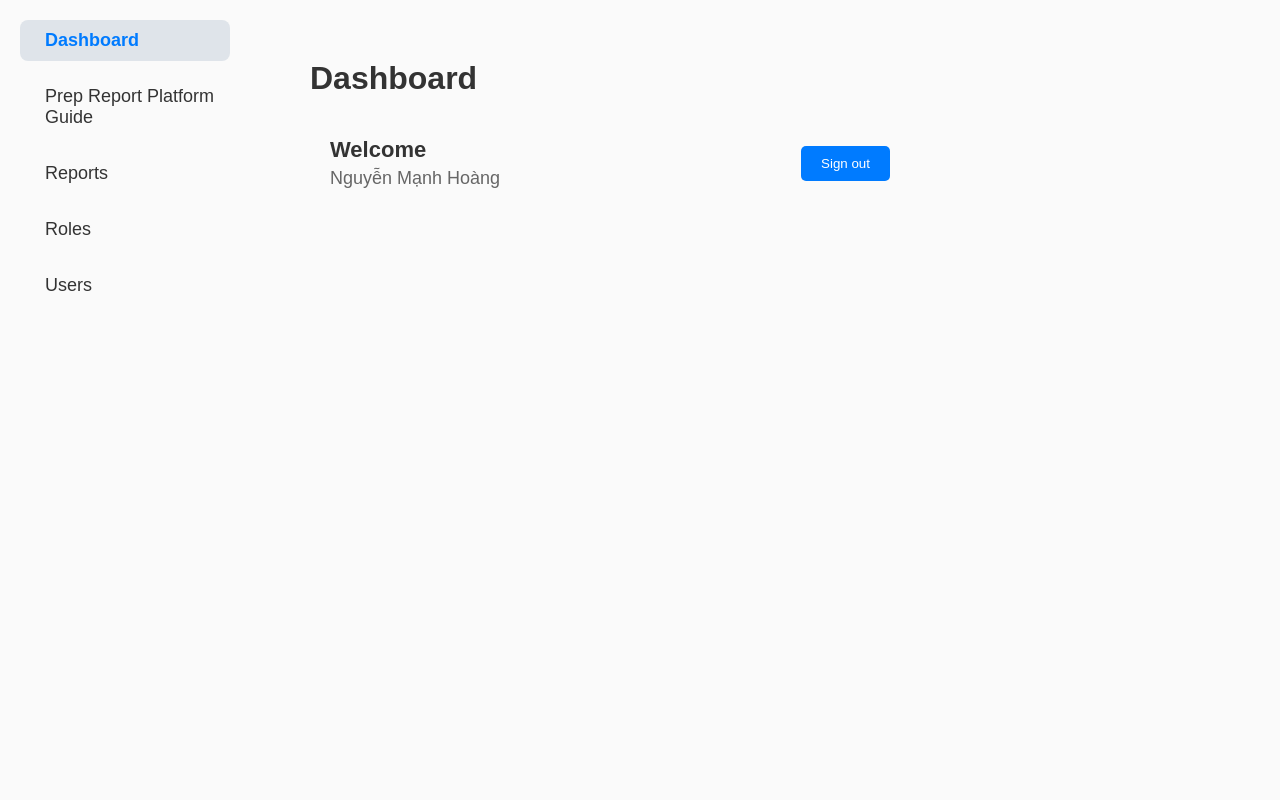
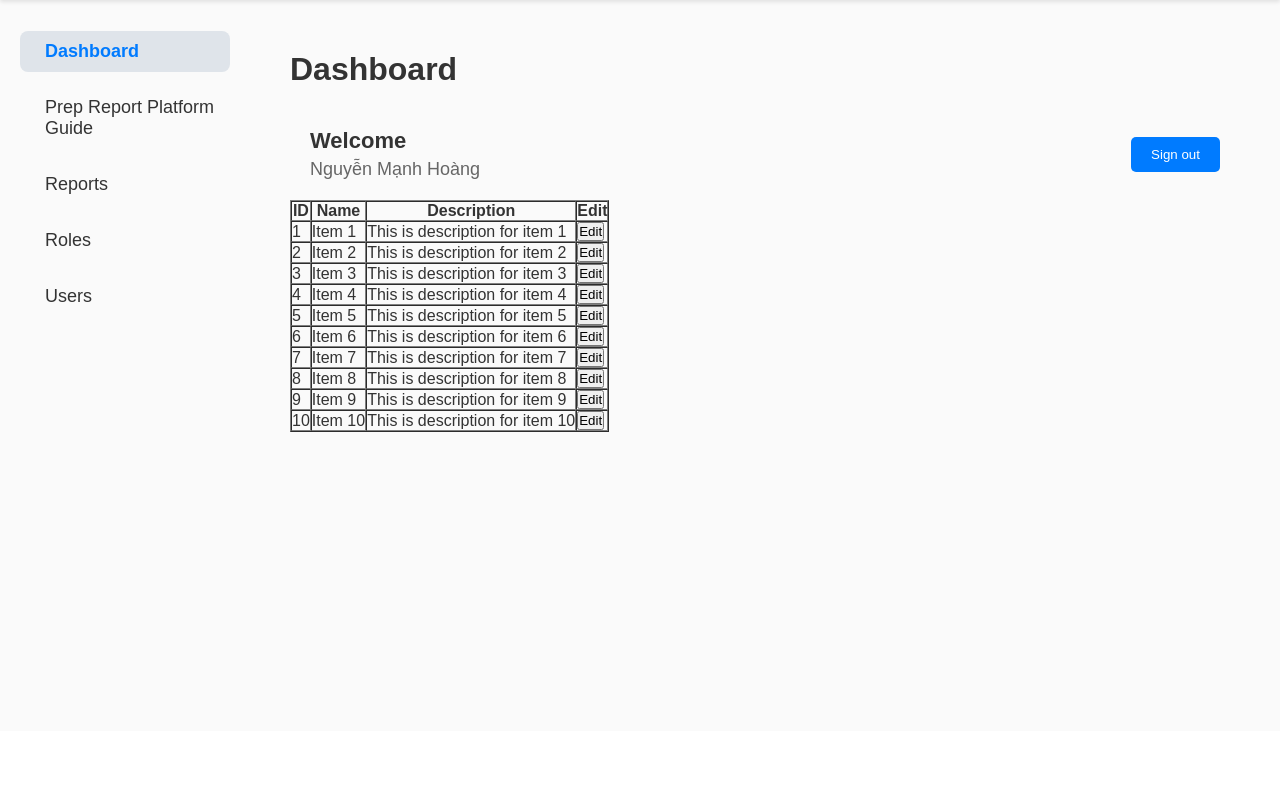
Before and after one commit to nmhoang19/report_platform, a Django app: page / in a window 1280 px wide. Shown: the part 69-869 px from the top of the page. After the commit the page ends 501 px from the top, so only its background shows below. Run offline with Django 5.2, Linux system fonts and the light colour scheme.

Commit message:
prep pull code v2

```diff
--- a/apps/home/static/home/style.css
+++ b/apps/home/static/home/style.css
@@ -21,6 +21,10 @@ body {
 
 /* Sidebar Styling */
 .sidebar {
+    position: fixed;
+    top: 80px;
+    left: 0;
+    height: calc(100vh - 80px); /* Chiều cao sidebar trừ đi chiều cao header */
     width: 250px;
     background-color: #FAFAFA; /* Áp dụng cùng màu nền với container */
     padding: 20px;
@@ -69,13 +73,17 @@ body {
 
 /* Main Content Styling */
 .main-content {
+    margin-top: 80px; /* Đặt nội dung dưới header */
+    margin-left: 250px; /* Tránh đè lên sidebar */
+    height: calc(100vh - 80px); /* Chiều cao phần nội dung trừ đi chiều cao của header */
+    overflow-y: auto;
     flex-grow: 1;
     padding: 40px;
     /* Bỏ background trắng ở đây */
     /* background-color: #fff; */
     border-radius: 10px; /* Bo góc cho phần nội dung chính */
     box-shadow: none; /* Bỏ shadow để không có hiệu ứng đổ bóng */
-    margin: 20px;
+    /* margin: 100px; */
 }
 
 /* User Info Section */
@@ -86,7 +94,7 @@ body {
     border-radius: 10px;
     padding: 20px;
     box-shadow: none; /* Bỏ shadow của phần user-info */
-    max-width: 600px;
+    /* max-width: 600px; */
     margin-top: 20px;
 }
 
@@ -134,6 +142,11 @@ header {
     display: flex;
     justify-content: space-between;
     align-items: center;
+    position: fixed; /* Cố định header ở đầu trang */
+    top: 0;
+    left: 0;
+    width: 100%;
+    z-index: 1000; /* Đảm bảo header luôn trên các phần khác */
 }
 
 header h1 {
--- a/apps/home/templates/home/home.html
+++ b/apps/home/templates/home/home.html
@@ -28,6 +28,28 @@
             </div>
             <button class="sign-out-btn">Sign out</button>
         </div>
+        <div class="data-info">
+            <table border="1" cellpadding="10" cellspacing="0">
+                <thead>
+                    <tr>
+                        <th>ID</th>
+                        <th>Name</th>
+                        <th>Description</th>
+                        <th>Edit</th>
+                    </tr>
+                </thead>
+                <tbody>
+                    {% for item in items %}
+                    <tr>
+                        <td>{{ item.id }}</td>
+                        <td>{{ item.name }}</td>
+                        <td>{{ item.description }}</td>
+                        <td><button>Edit</button></td>
+                    </tr>
+                    {% endfor %}
+                </tbody>
+            </table>
+        </div>
     </div>
 </div>
 {% endblock %}
--- a/apps/home/views.py
+++ b/apps/home/views.py
@@ -2,4 +2,5 @@ from django.shortcuts import render
 
 # Create your views here.
 def home(request):
-    return render(request,'home/home.html')
+    items = [{'id': i, 'name': f'Item {i}', 'description': f'This is description for item {i}'} for i in range(1, 11)]
+    return render(request, 'home/home.html', {'items': items})
```
